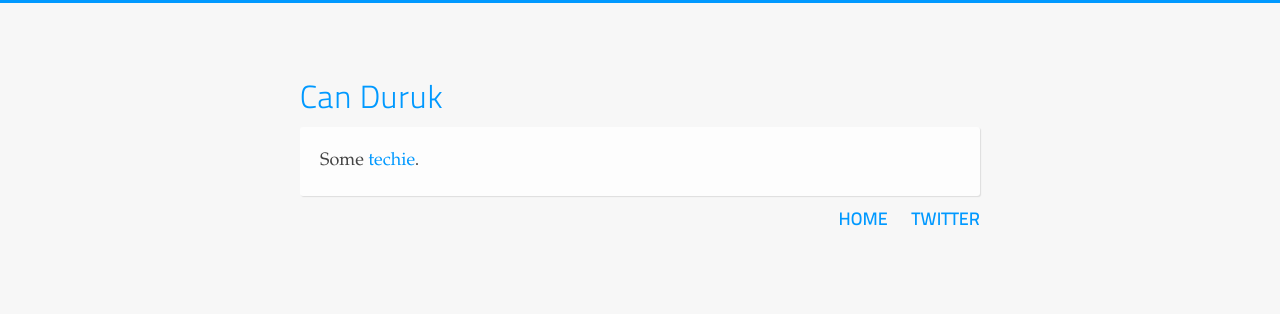
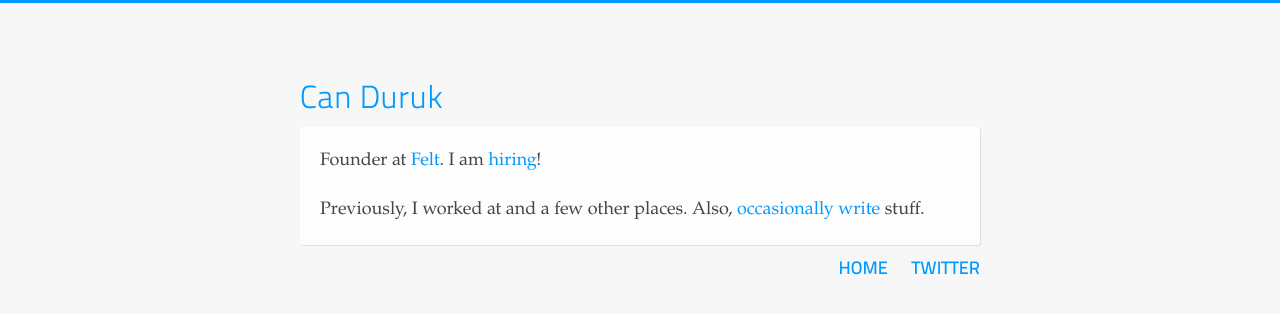
Before and after one commit to cduruk/cduruk.github.com, a Jekyll site: the page built from index.html, in a window 1280 px wide. Shown: the top 314 px of the page. Built offline with Jekyll 4.4.1, drawn with Linux system fonts in a browser that asks for light colours.

Commit message:
Update index.html

```diff
--- a/index.html
+++ b/index.html
@@ -5,5 +5,7 @@ baseclass: home
 <h1>Can Duruk</h1>
 
 <div class="box">
-  <p>Some <a href="https://linkedin.com/in/cduruk/">techie</a>.</p>
+  <p>Founder at <a href="https://felt.com">Felt</a>. I am <a href="https://felt.com/careers">hiring</a>!</p>
+  <p>Previously, I worked at <a href="https://uber.com"></a> and a few other places.
+    Also, <a href="https://www.nytimes.com/2018/09/28/opinion/instagram-facebook.html">occasionally</a> <a href="https://readmargins.com">write</a> stuff.
 </div>
```
